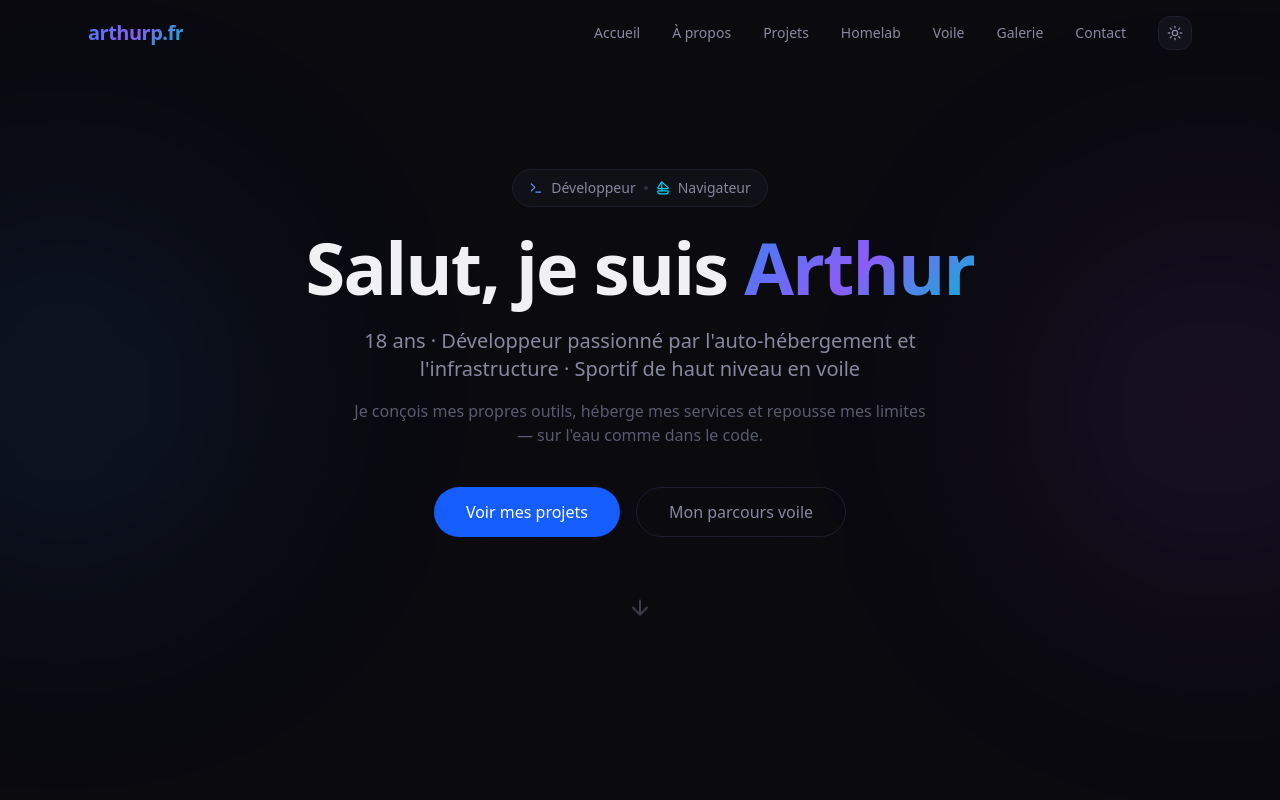
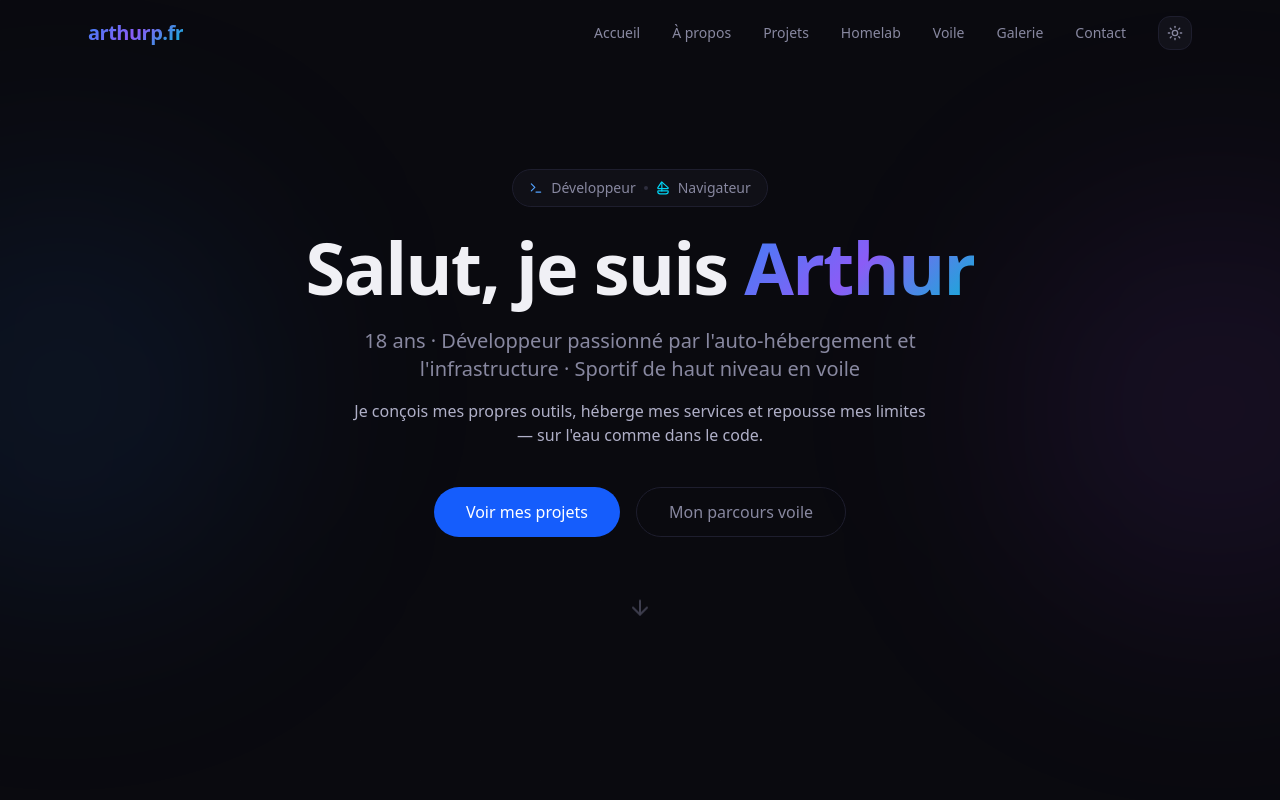
Before and after one commit to arthur-pbty/portfolio, a Next.js app: page / in a window 1280 px wide. Shown: the top 800 px of the page. Built offline with nearby package versions, Linux system fonts and the light colour scheme.

Commit message:
fix: update NODE_ENV in .env.exemple and adjust theme-dim color in globals.css

```diff
--- a/app/globals.css
+++ b/app/globals.css
@@ -10,7 +10,7 @@
   --theme-border: #1e1e2e;
   --theme-muted: #8888a0;
   --theme-secondary: #b0b0c0;
-  --theme-dim: #5a5a70;
+  --theme-dim: #b0b0c8;
   --theme-emphasis: #ffffff;
   --theme-subtle: #2e2e3e;
   --theme-subtle-hover: #3e3e4e;
```
Also changed, not shown: 1 other file (tests, documents, lock files or other folders).
